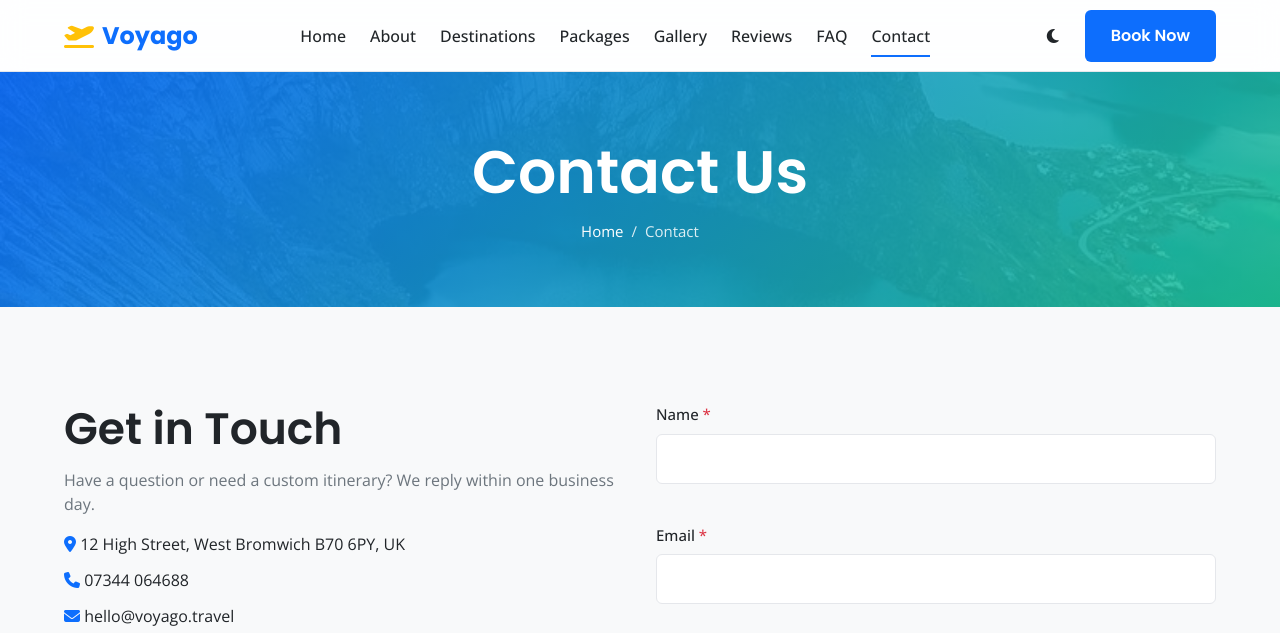
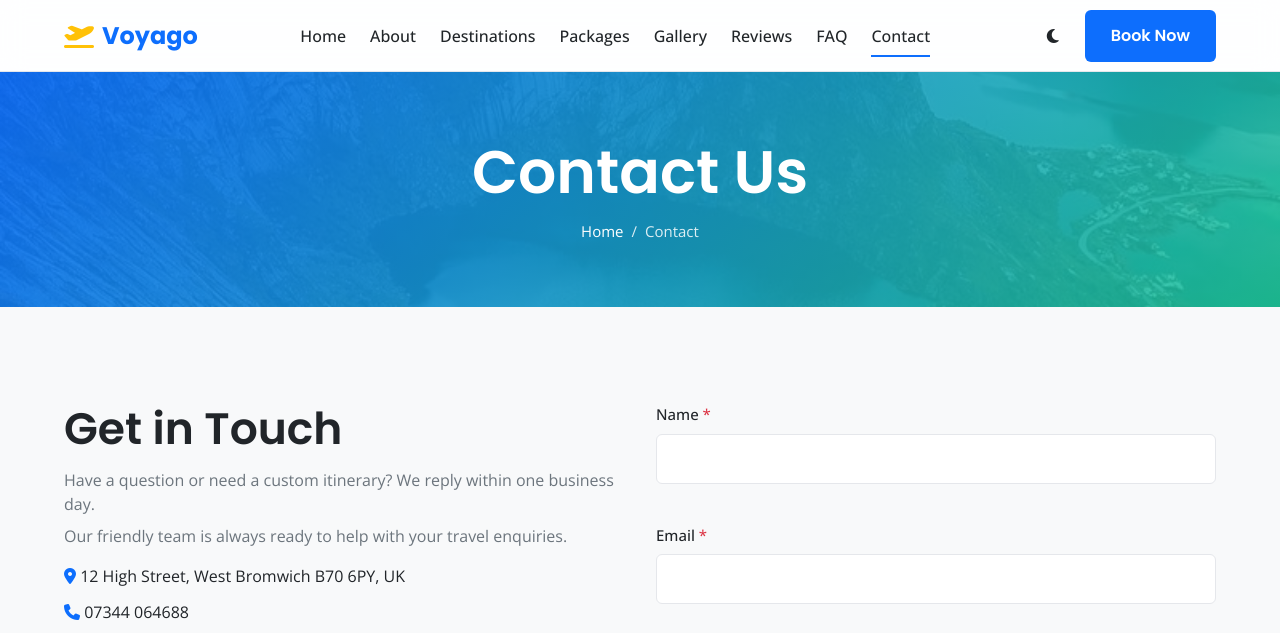
Before and after one commit to umeshxunar366-code/synergy, a plain HTML site: page contact.html in a window 1280 px wide. Shown: the top 633 px of the page. Drawn offline with nearby package versions, Linux system fonts and the light colour scheme.

Commit message:
Add additional contact information paragraph

```diff
--- a/contact.html
+++ b/contact.html
@@ -55,6 +55,7 @@
         <div class="reveal left">
           <h2>Get in Touch</h2>
           <p style="margin-top: var(--sp-3);">Have a question or need a custom itinerary? We reply within one business day.</p>
+          <p style="margin-top: var(--sp-2);">Our friendly team is always ready to help with your travel enquiries.</p>
           <ul style="margin-top: var(--sp-4); display: grid; gap: var(--sp-3);">
             <li><i class="fa-solid fa-location-dot" style="color:var(--color-primary);"></i> 12 High Street, West Bromwich B70 6PY, UK</li>
             <li><i class="fa-solid fa-phone" style="color:var(--color-primary);"></i> 07344 064688</li>
```
